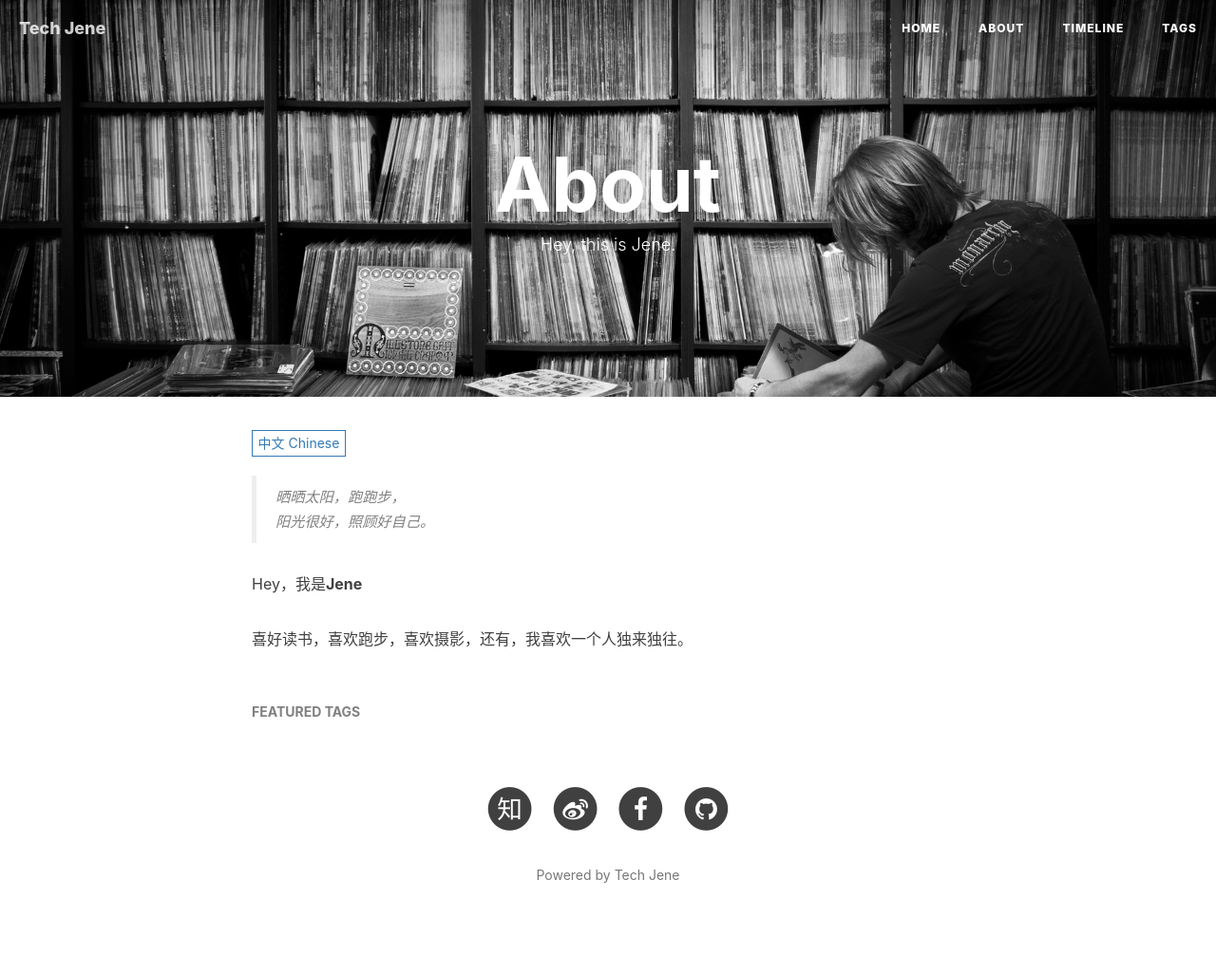
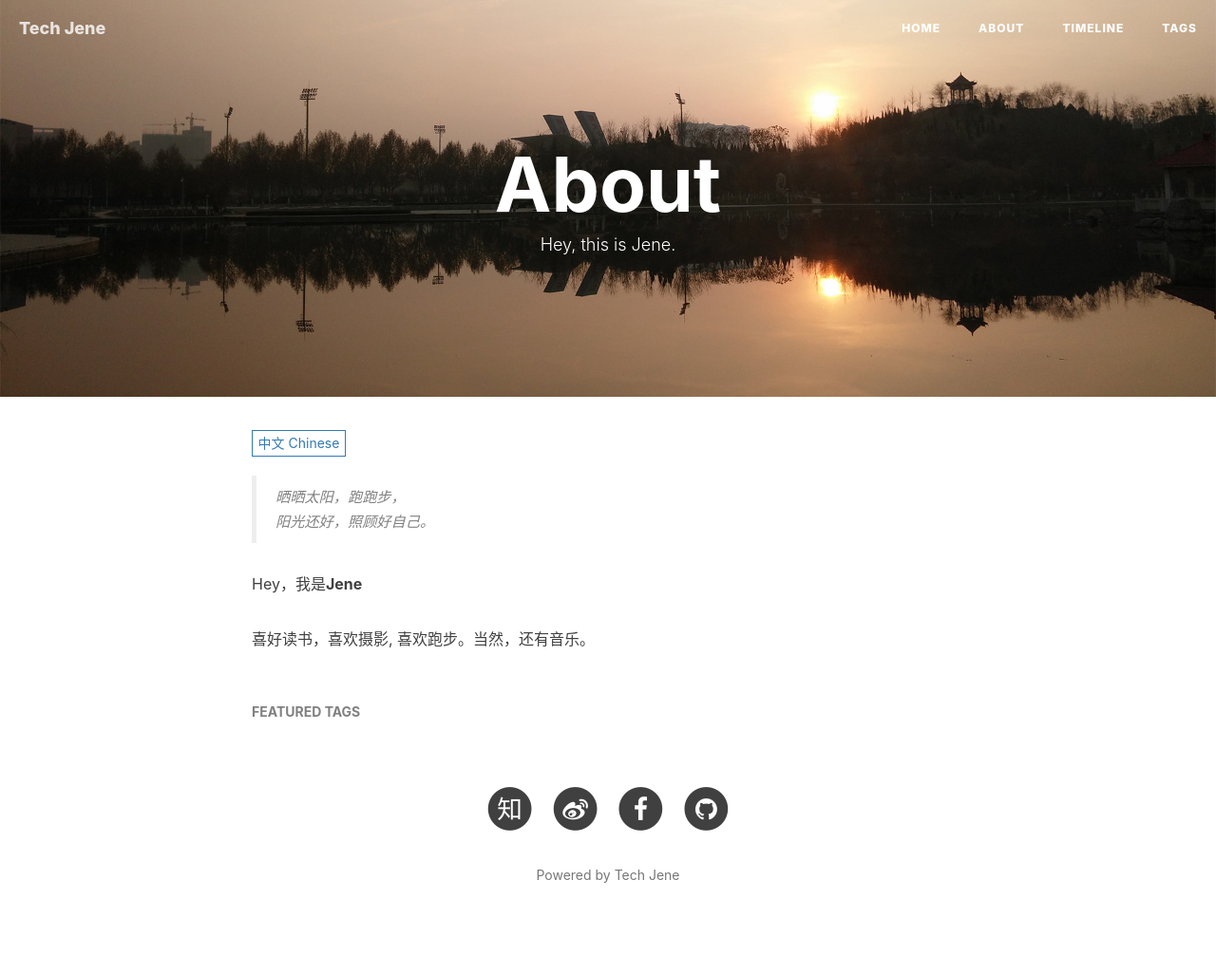
Before and after one commit to TechJene/TechJene.github.io, a Jekyll site: the page built from about.html, in a window 1280 px wide. Shown: the whole page at 95% size. Built offline with Jekyll 4.4.1, drawn with Linux system fonts in a browser that asks for light colours; nearby versions of some CDN libraries; comment, search, counter and statistics services are not loaded.

Commit message:
modify about

```diff
--- a/_layouts/keynote.html
+++ b/_layouts/keynote.html
@@ -1,10 +1,6 @@
 ---
 layout: default
 ---
-
-<!-- Image to hack wechat -->
-<!-- <img src="/img/icon_wechat.png" width="0" height="0"> -->
-<!-- <img src="{{ site.baseurl }}/{% if page.header-img %}{{ page.header-img }}{% else %}{{ site.header-img }}{% endif %}" width="0" height="0"> -->
 
 <!-- Post Header -->
 <style type="text/css">
--- a/_layouts/post.html
+++ b/_layouts/post.html
@@ -1,10 +1,6 @@
 ---
 layout: default
 ---
-
-<!-- Image to hack wechat -->
-<!-- <img src="/img/icon_wechat.png" width="0" height="0"> -->
-<!-- <img src="{{ site.baseurl }}/{% if page.header-img %}{{ page.header-img }}{% else %}{{ site.header-img }}{% endif %}" width="0" height="0"> -->
 
 <!-- Post Header -->
 <style type="text/css">
--- a/about.html
+++ b/about.html
@@ -16,11 +16,11 @@ header-img: "img/about-bg.jpg"
 
     <!--copied from markdown -->
     <blockquote><p>晒晒太阳，跑跑步，<br>
-    阳光很好，照顾好自己。</p></blockquote>
+    阳光还好，照顾好自己。</p></blockquote>
 
     <p>Hey，我是<strong>Jene</strong></p>
 
-    <p>喜好读书，喜欢跑步，喜欢摄影，还有，我喜欢一个人独来独往。</p>
+    <p>喜好读书，喜欢摄影, 喜欢跑步。当然，还有音乐。</p>
 
 </div>
 
```
Also changed, not shown: other parts of about.html (+1 -1 lines), img/about-bg.jpg.
